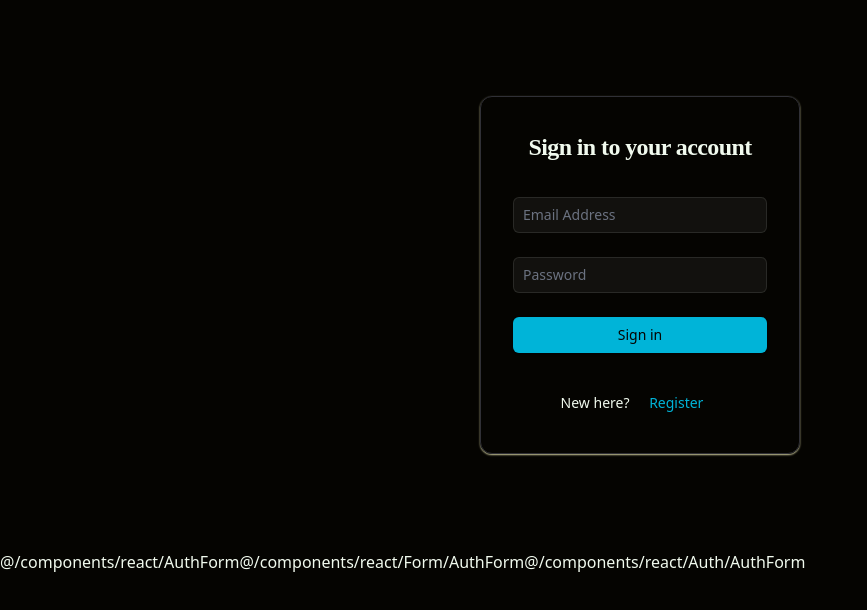
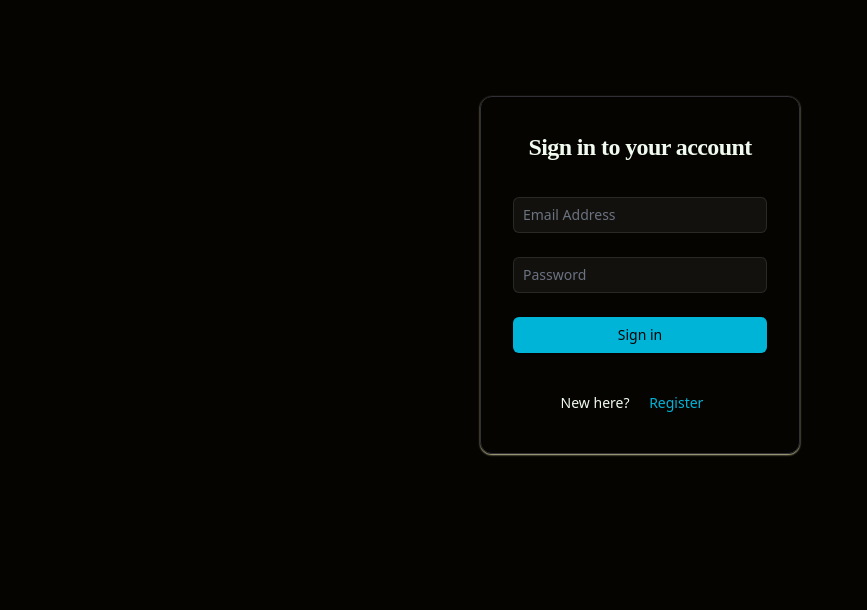
Before and after one commit to cl-ansy/acronymswtf, an Astro site: page /signin in a window 1280 px wide. Shown: the whole page, without its empty margins (0-867 px from the left). Built offline with nearby package versions, Linux system fonts and the light colour scheme; Astro itself is replaced by a stand-in of ours.

Commit message:
remove random text

```diff
--- a/src/pages/signin.astro
+++ b/src/pages/signin.astro
@@ -40,4 +40,3 @@ if (accessToken && refreshToken) {
     </Card>
   </div>
 </Layout>
-@/components/react/AuthForm@/components/react/Form/AuthForm@/components/react/Auth/AuthForm
```
